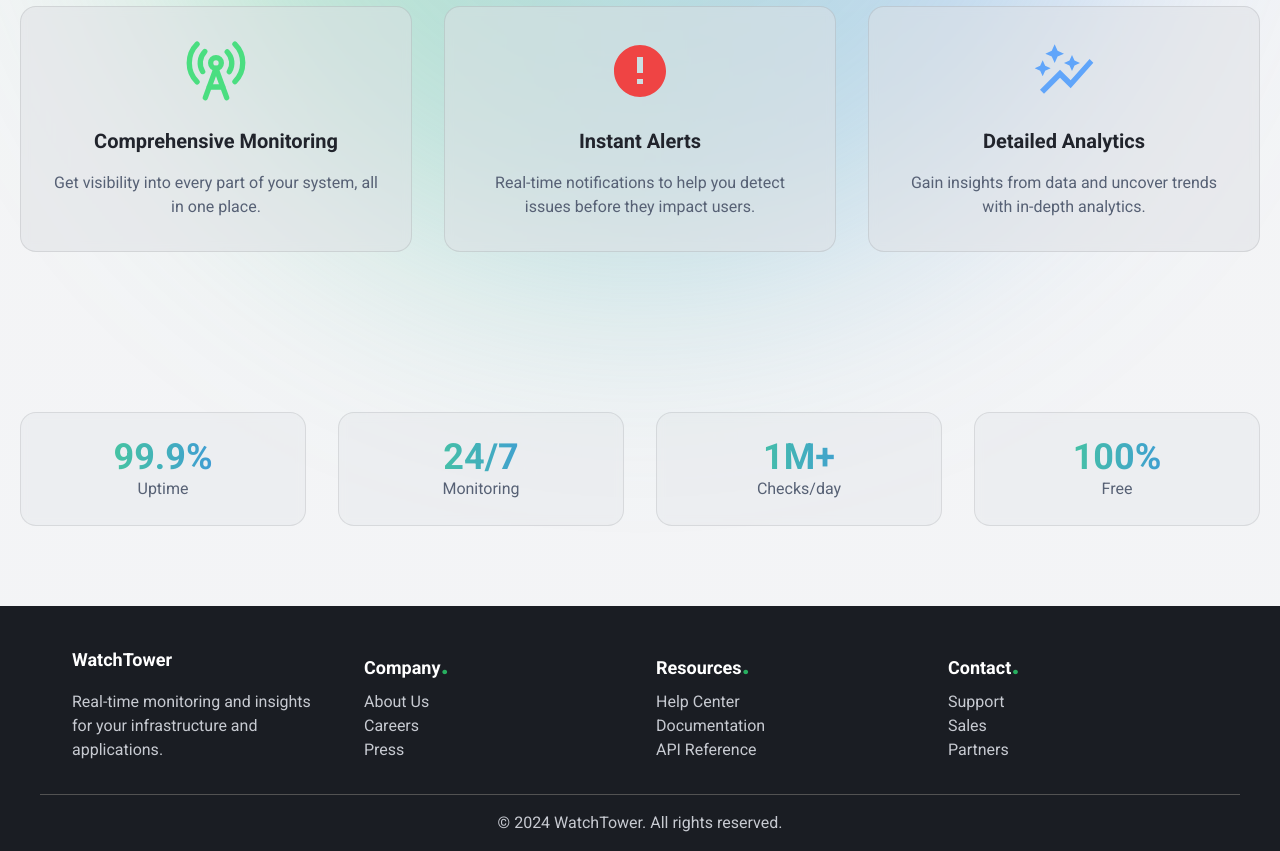
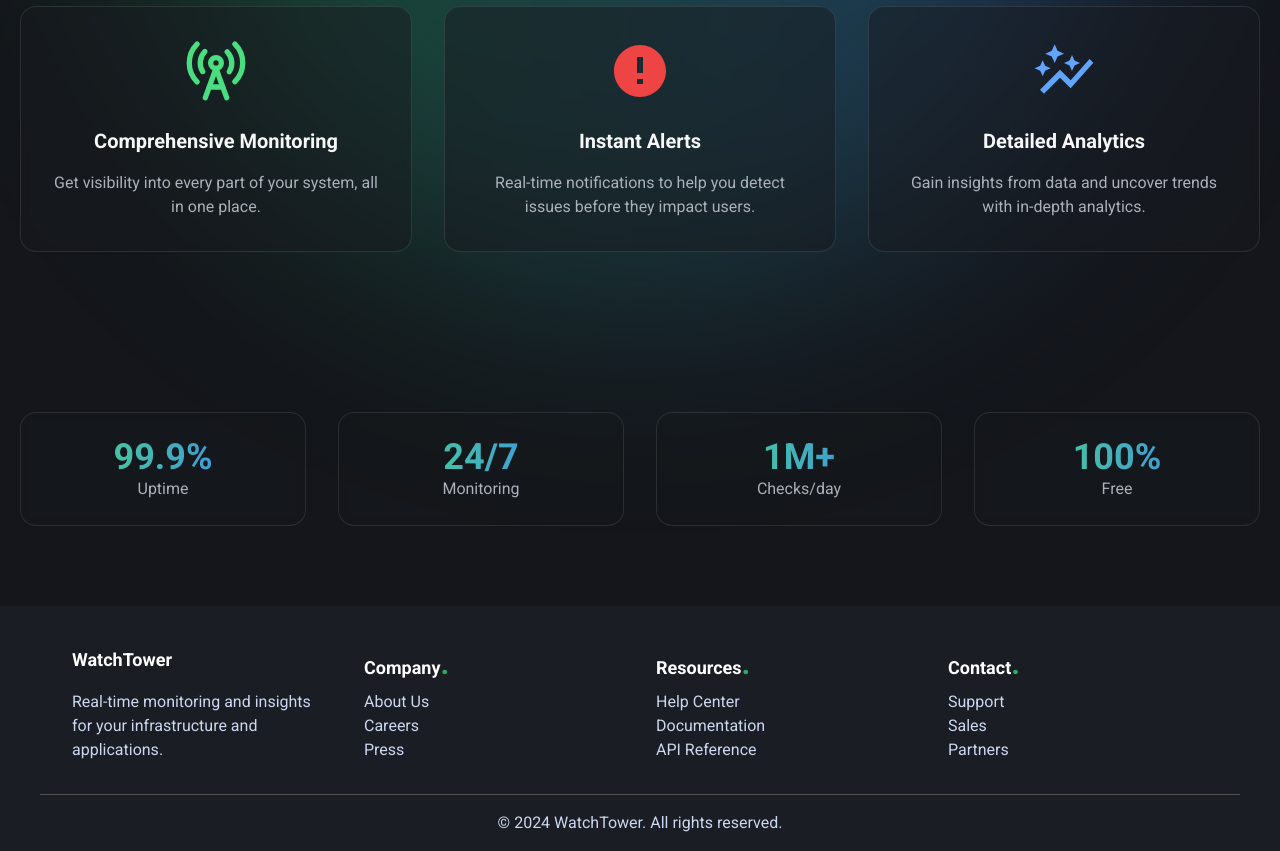
Before and after one commit to Fabulosu/WatchTower, a Next.js app: page / in a window 1280 px wide. Shown: the part 720-1571 px from the top of the page. Built offline with nearby package versions, Linux system fonts and the light colour scheme; no server answers.

Commit message:
small modification to the color scheme, fixed footer colors on dark theme, fixed navbar colors on dark theme, fixed login wrong password redirect to api

```diff
--- a/src/app/globals.css
+++ b/src/app/globals.css
@@ -14,90 +14,135 @@ body {
 
 @layer base {
   :root {
-    --background: 220 13% 96%;
+    /* Light Theme */
+    --background: 0 0% 100%;
+    /* Pure white */
     --foreground: 220 15% 15%;
-    --card: 216 12% 88%;
+    /* Dark gray for text */
+    --card: 0 0% 98%;
+    /* Slightly off-white */
     --card-foreground: 220 15% 15%;
+    /* Dark gray for text */
     --popover: 0 0% 100%;
+    /* Pure white */
     --popover-foreground: 220 15% 15%;
+
+    /* Primary (Green) */
     --primary: 145 63% 42%;
-    /* Green */
+    /* #286b44 converted to HSL */
     --primary-foreground: 0 0% 100%;
-    --secondary: 220 14% 93%;
+
+    /* Secondary */
+    --secondary: 220 20% 96%;
+    /* Light gray */
     --secondary-foreground: 220 15% 15%;
-    --muted: 220 10% 80%;
-    --muted-foreground: 220 15% 40%;
-    --accent: 145 63% 42%;
-    /* Green */
+
+    /* Muted */
+    --muted: 220 15% 94%;
+    --muted-foreground: 220 15% 45%;
+
+    /* Accent (Green) */
+    --accent: 145 47% 29%;
+    /* Same as primary */
     --accent-foreground: 0 0% 100%;
-    --destructive: 0 76% 60%;
-    --destructive-foreground: 0 0% 98%;
-    --border: 220 13% 90%;
-    --input: 220 13% 90%;
-    --ring: 145 63% 42%;
-    /* Green */
-    --chart-1: 160 63% 40%;
-    /* Dark Green */
+
+    /* Destructive */
+    --destructive: 0 84% 60%;
+    --destructive-foreground: 0 0% 100%;
+
+    /* Borders and Input */
+    --border: 220 13% 91%;
+    --input: 220 13% 91%;
+    --ring: 145 47% 29%;
+    /* Same as primary */
+
+    /* Charts */
+    --chart-1: 145 47% 29%;
+    /* Main Green */
     --chart-2: 220 70% 50%;
-    /* Light Blue */
+    /* Blue */
     --chart-3: 197 57% 45%;
-    /* Darker Blue */
+    /* Teal */
     --chart-4: 43 74% 66%;
     /* Yellow */
     --chart-5: 27 87% 67%;
     /* Orange */
+
+    /* Sidebar */
+    --sidebar-background: 0 0% 100%;
+    --sidebar-foreground: 220 15% 15%;
+    --sidebar-primary: 145 47% 29%;
+    --sidebar-primary-foreground: 0 0% 100%;
+    --sidebar-accent: 220 15% 96%;
+    --sidebar-accent-foreground: 220 15% 15%;
+    --sidebar-border: 220 13% 91%;
+    --sidebar-ring: 145 47% 29%;
+
     --radius: 0.5rem;
-    --sidebar-background: 0 0% 98%;
-    --sidebar-foreground: 240 5.3% 26.1%;
-    --sidebar-primary: 240 5.9% 10%;
-    --sidebar-primary-foreground: 0 0% 98%;
-    --sidebar-accent: 240 4.8% 95.9%;
-    --sidebar-accent-foreground: 240 5.9% 10%;
-    --sidebar-border: 220 13% 91%;
-    --sidebar-ring: 217.2 91.2% 59.8%;
   }
 
   .dark {
-    --background: 220 15% 10%;
-    --foreground: 220 5% 95%;
-    --card: 220 15% 12%;
-    --card-foreground: 220 5% 95%;
-    --popover: 220 15% 12%;
-    --popover-foreground: 220 5% 95%;
-    --primary: 145 63% 52%;
-    /* Green */
-    --primary-foreground: 220 5% 10%;
-    --secondary: 220 15% 18%;
-    --secondary-foreground: 220 5% 95%;
-    --muted: 220 15% 20%;
-    --muted-foreground: 220 5% 65%;
-    --accent: 145 63% 52%;
-    /* Green */
-    --accent-foreground: 220 5% 95%;
-    --destructive: 0 56% 45%;
-    --destructive-foreground: 220 5% 95%;
-    --border: 220 15% 20%;
-    --input: 220 15% 20%;
-    --ring: 145 63% 52%;
-    /* Green */
-    --chart-1: 160 63% 40%;
-    /* Dark Green */
+    /* Dark Theme */
+    --background: 220 15% 9%;
+    /* Very dark gray */
+    --foreground: 220 10% 97%;
+    /* Almost white */
+    --card: 220 15% 11%;
+    /* Dark gray */
+    --card-foreground: 220 10% 97%;
+    --popover: 220 15% 11%;
+    --popover-foreground: 220 10% 97%;
+
+    /* Primary (Green) */
+    --primary: 145 63% 42%;
+    /* Slightly lighter green for dark mode */
+    --primary-foreground: 220 15% 9%;
+
+    /* Secondary */
+    --secondary: 220 15% 15%;
+    /* Darker gray */
+    --secondary-foreground: 220 10% 97%;
+
+    /* Muted */
+    --muted: 220 15% 16%;
+    --muted-foreground: 220 10% 70%;
+
+    /* Accent (Green) */
+    --accent: 145 47% 39%;
+    /* Same as primary */
+    --accent-foreground: 220 10% 97%;
+
+    /* Destructive */
+    --destructive: 0 84% 60%;
+    --destructive-foreground: 220 10% 97%;
+
+    /* Borders and Input */
+    --border: 220 15% 16%;
+    --input: 220 15% 16%;
+    --ring: 145 47% 39%;
+    /* Same as primary */
+
+    /* Charts */
+    --chart-1: 145 47% 39%;
+    /* Main Green */
     --chart-2: 220 65% 55%;
-    /* Light Blue */
+    /* Blue */
     --chart-3: 197 47% 45%;
-    /* Darker Blue */
-    --chart-4: 340 65% 60%;
-    /* Purple */
+    /* Teal */
+    --chart-4: 43 74% 66%;
+    /* Yellow */
     --chart-5: 27 87% 67%;
     /* Orange */
-    --sidebar-background: 240 5.9% 10%;
-    --sidebar-foreground: 240 4.8% 95.9%;
-    --sidebar-primary: 224.3 76.3% 48%;
-    --sidebar-primary-foreground: 0 0% 100%;
-    --sidebar-accent: 240 3.7% 15.9%;
-    --sidebar-accent-foreground: 240 4.8% 95.9%;
-    --sidebar-border: 240 3.7% 15.9%;
-    --sidebar-ring: 217.2 91.2% 59.8%;
+
+    /* Sidebar */
+    --sidebar-background: 220 15% 9%;
+    --sidebar-foreground: 220 10% 97%;
+    --sidebar-primary: 145 47% 39%;
+    --sidebar-primary-foreground: 220 15% 9%;
+    --sidebar-accent: 220 15% 13%;
+    --sidebar-accent-foreground: 220 10% 97%;
+    --sidebar-border: 220 15% 16%;
+    --sidebar-ring: 145 47% 39%;
   }
 }
 
--- a/src/app/layout.tsx
+++ b/src/app/layout.tsx
@@ -27,7 +27,7 @@ export default function RootLayout({
         <AuthProvider>
           <ThemeProvider
             attribute="class"
-            defaultTheme="light"
+            defaultTheme="dark"
             // enableSystem
             disableTransitionOnChange
           >
--- a/src/app/pages/page.tsx
+++ b/src/app/pages/page.tsx
@@ -5,7 +5,6 @@ import { useRouter } from "next/navigation";
 import { useSession } from "next-auth/react";
 import axios from "axios";
 import { BACKEND_URL } from "@/lib/data";
-import { FaSpinner } from "react-icons/fa6";
 
 export default function Pages() {
     const router = useRouter();
@@ -43,5 +42,9 @@ export default function Pages() {
         fetchPagesAndRedirect();
     }, [session?.user.id]);
 
-    return <FaSpinner />;
+    return (
+        <div className="min-h-screen flex items-center justify-center py-12">
+            <div className="animate-spin rounded-full h-8 w-8 border-b-2 border-green-500" />
+        </div>
+    );
 }
--- a/src/components/footer.tsx
+++ b/src/components/footer.tsx
@@ -6,35 +6,35 @@ const Footer = () => {
             <div className="container mx-auto grid grid-cols-1 md:grid-cols-4 gap-8">
                 <div>
                     <h2 className="text-lg font-semibold mb-4">WatchTower</h2>
-                    <p className='text-muted'>Real-time monitoring and insights for your infrastructure and applications.</p>
+                    <p className='text-[#ccd8f0]'>Real-time monitoring and insights for your infrastructure and applications.</p>
                 </div>
                 <div>
                     <h3 className="text-lg font-semibold mb-2">Company<span className='text-3xl font-bold text-primary'>.</span></h3>
                     <ul>
-                        <li><Link href="#" className='text-muted hover:text-primary transition-all'>About Us</Link></li>
-                        <li><Link href="#" className='text-muted hover:text-primary transition-all'>Careers</Link></li>
-                        <li><Link href="#" className='text-muted hover:text-primary transition-all'>Press</Link></li>
+                        <li><Link href="#" className='text-[#ccd8f0] hover:text-primary transition-all'>About Us</Link></li>
+                        <li><Link href="#" className='text-[#ccd8f0] hover:text-primary transition-all'>Careers</Link></li>
+                        <li><Link href="#" className='text-[#ccd8f0] hover:text-primary transition-all'>Press</Link></li>
                     </ul>
                 </div>
                 <div>
                     <h3 className="text-lg font-semibold mb-2">Resources<span className='text-3xl font-bold text-primary'>.</span></h3>
                     <ul>
-                        <li><Link href="#" className='text-muted hover:text-primary transition-all'>Help Center</Link></li>
-                        <li><Link href="#" className='text-muted hover:text-primary transition-all'>Documentation</Link></li>
-                        <li><Link href="#" className='text-muted hover:text-primary transition-all'>API Reference</Link></li>
+                        <li><Link href="#" className='text-[#ccd8f0] hover:text-primary transition-all'>Help Center</Link></li>
+                        <li><Link href="#" className='text-[#ccd8f0] hover:text-primary transition-all'>Documentation</Link></li>
+                        <li><Link href="#" className='text-[#ccd8f0] hover:text-primary transition-all'>API Reference</Link></li>
                     </ul>
                 </div>
                 <div>
                     <h3 className="text-lg font-semibold mb-2">Contact<span className='text-3xl font-bold text-primary'>.</span></h3>
                     <ul>
-                        <li><Link href="#" className='text-muted hover:text-primary transition-all'>Support</Link></li>
-                        <li><Link href="#" className='text-muted hover:text-primary transition-all'>Sales</Link></li>
-                        <li><Link href="#" className='text-muted hover:text-primary transition-all'>Partners</Link></li>
+                        <li><Link href="#" className='text-[#ccd8f0] hover:text-primary transition-all'>Support</Link></li>
+                        <li><Link href="#" className='text-[#ccd8f0] hover:text-primary transition-all'>Sales</Link></li>
+                        <li><Link href="#" className='text-[#ccd8f0] hover:text-primary transition-all'>Partners</Link></li>
                     </ul>
                 </div>
             </div>
             <div className="border-t border-neutral-600 mt-8 py-4 text-center">
-                <p className='text-muted'>&copy; {new Date().getFullYear()} WatchTower. All rights reserved.</p>
+                <p className='text-[#ccd8f0]'>&copy; {new Date().getFullYear()} WatchTower. All rights reserved.</p>
             </div>
         </footer>
     );
--- a/src/components/navbar.tsx
+++ b/src/components/navbar.tsx
@@ -32,11 +32,11 @@ const Navbar = () => {
             className={cn(
                 'fixed w-full z-50 transition-all duration-300',
                 scrolled
-                    ? 'bg-card-foreground/90 backdrop-blur-lg shadow-lg'
-                    : 'bg-card-foreground'
+                    ? 'bg-card-foreground/90 dark:bg-card/90 backdrop-blur-lg shadow-lg'
+                    : 'bg-card-foreground dark:bg-card'
             )}
         >
-            <div className='max-w-7xl mx-auto flex items-center justify-between px-6 py-4 h-20 text-secondary'>
+            <div className='max-w-7xl mx-auto flex items-center justify-between px-6 py-4 h-20 text-secondary text-white'>
                 <motion.div
                     whileHover={{ scale: 1.05 }}
                     className='flex items-center gap-3'
--- a/src/lib/auth.ts
+++ b/src/lib/auth.ts
@@ -3,6 +3,9 @@ import { NextAuthOptions } from "next-auth";
 import { BACKEND_URL } from "./data";
 
 export const authConfig: NextAuthOptions = {
+    pages: {
+        signIn: '/login'
+    },
     providers: [
         CredentialsProvider({
             name: "Credentials",
```
